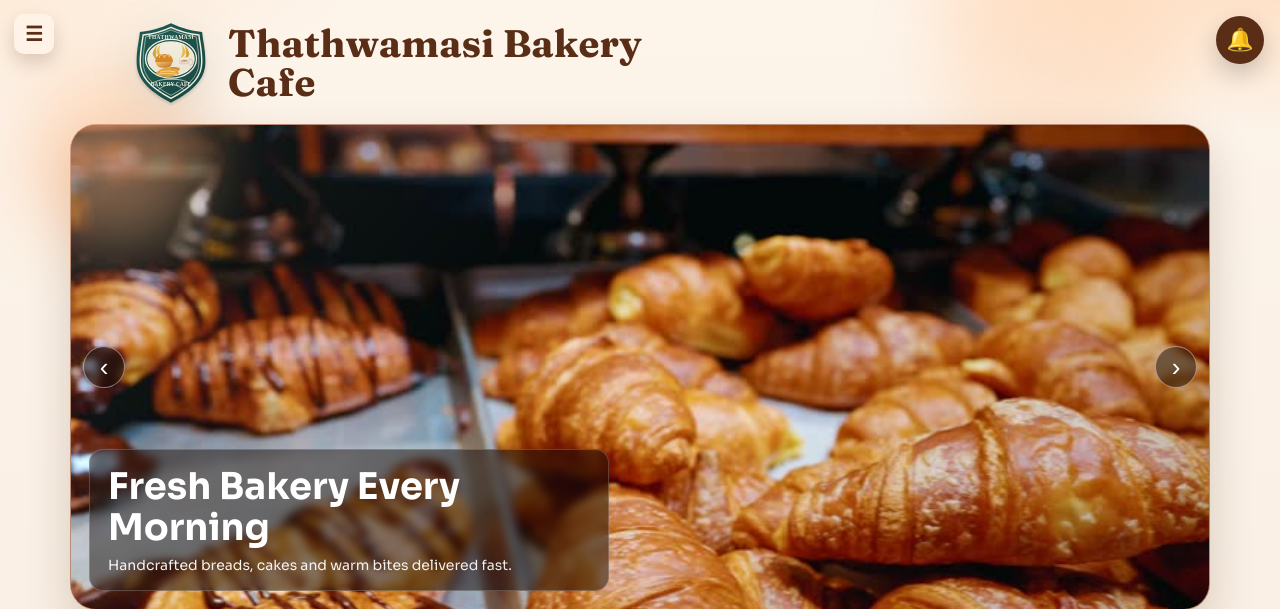
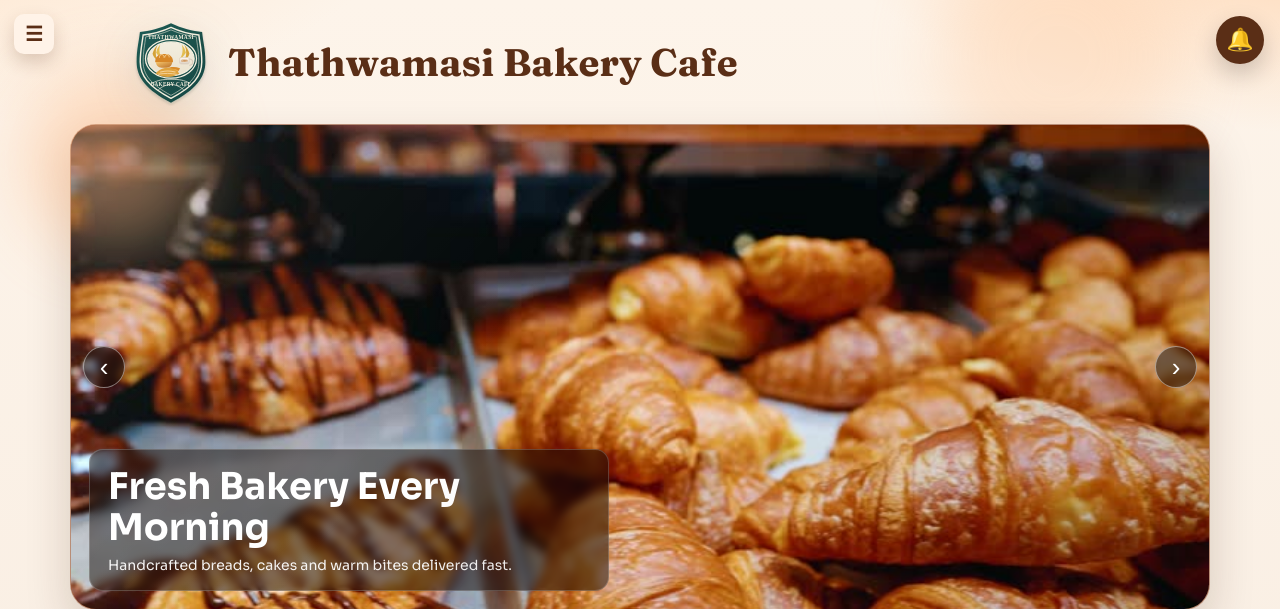
Before and after one commit to AnujMishra77000/suneil_cafe, a Django app: page / in a window 1280 px wide. Shown: the top 609 px of the page. Run offline with Django 5.2, Linux system fonts and the light colour scheme; data that the repository does not hold is empty; parts of the project's set-up code (start-up, migrations or seed data) failed here and were passed over.

Commit message:
New_17 commit

```diff
--- a/products/templates/products/storefront_home.html
+++ b/products/templates/products/storefront_home.html
@@ -30,7 +30,7 @@
             <div class="site-lockup site-lockup--hero">
                 <img class="site-logo site-logo--hero" src="{% static 'products/images/thathwamasi-badge.svg' %}" alt="Thathwamasi Bakery Cafe logo" />
                 <div class="site-copy">
-                    <h1 class="site-title site-title--stacked"><span class="site-title-line">Thathwamasi Bakery</span><span class="site-title-line">Cafe</span></h1>
+                    <h1 class="site-title">Thathwamasi Bakery Cafe</h1>
                 </div>
             </div>
         </nav>
```
